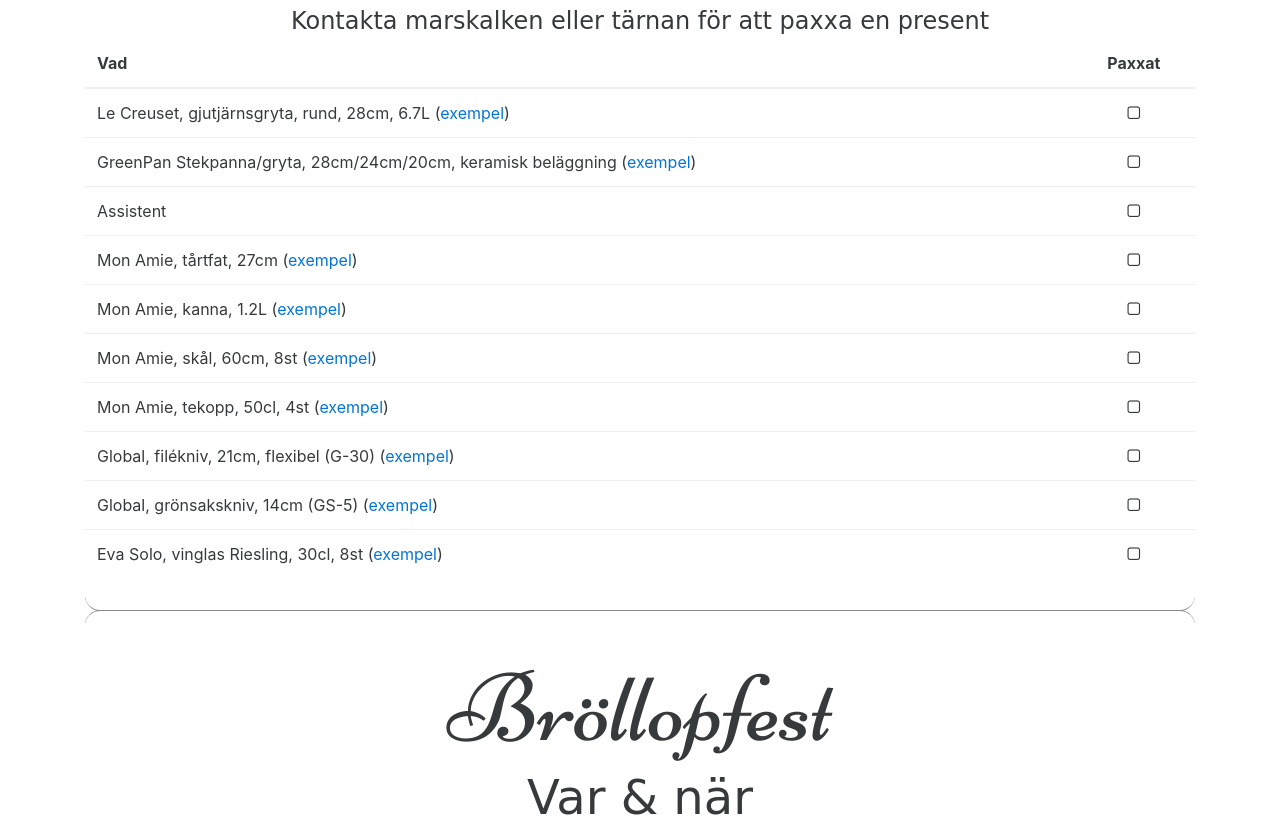
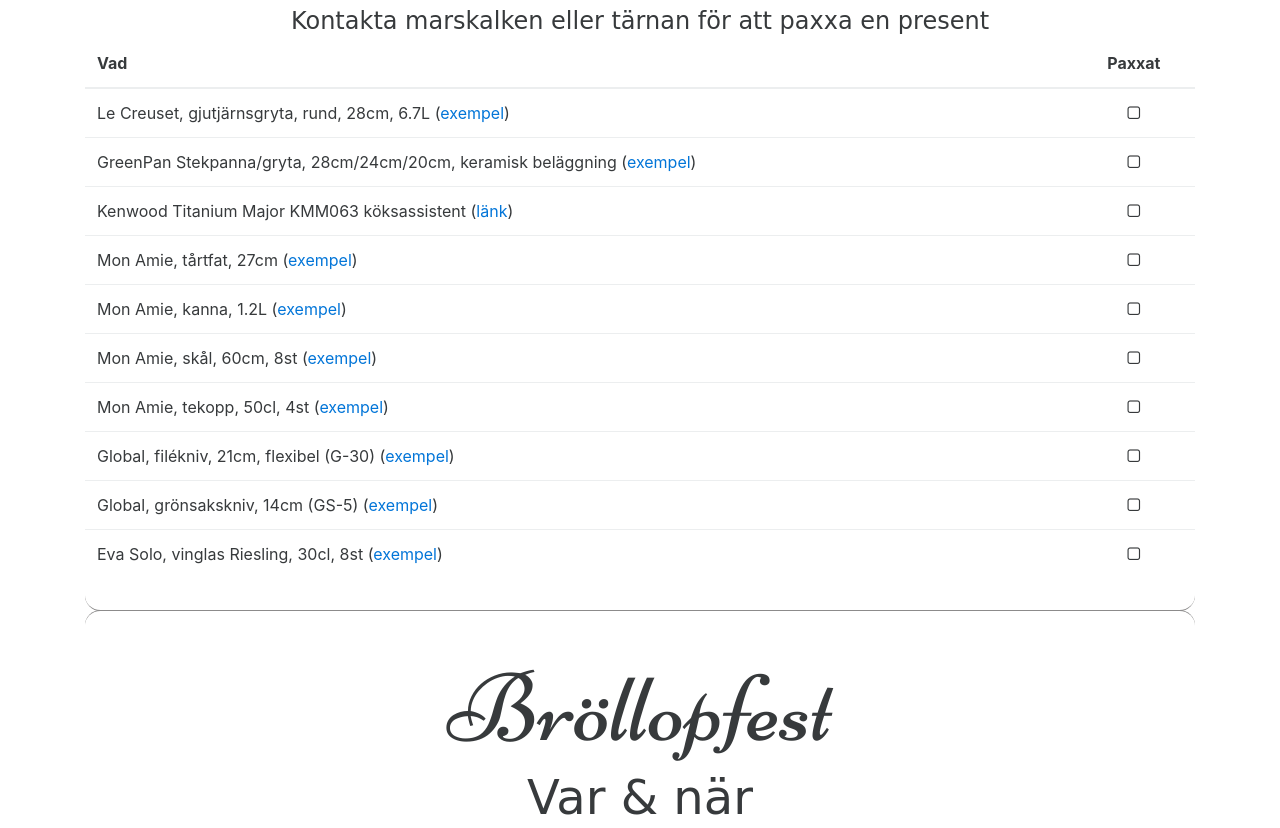
Before and after one commit to hannaforsman/hannaforsman, a website: page docs/index.html in a window 1280 px wide. Shown: the part 1860-2688 px from the top of the page. Drawn offline with Linux system fonts and the light colour scheme; a web font is replaced by a local one.

Commit message:
More stuff!

```diff
--- a/docs/index.html
+++ b/docs/index.html
@@ -89,7 +89,7 @@
             <td><i class="fa fa-square-o" aria-hidden="true"></i></td>
           </tr>
           <tr>
-            <td class="text-xs-left" colspan="3">Assistent</td>
+            <td class="text-xs-left" colspan="3">Kenwood Titanium Major KMM063 köksassistent (<a href="http://www.kenwoodworld.com/sv-se/produkter/koksmaskiner/chef-och-major/titanium-major-kmm063-0wkmm06309" target="_blank">länk</a>)</td>
             <td><i class="fa fa-square-o" aria-hidden="true"></i></td>
           </tr>
           <tr>
```
Also changed, not shown: app/assets/index.html (+1 -1 lines), 3 other files.
